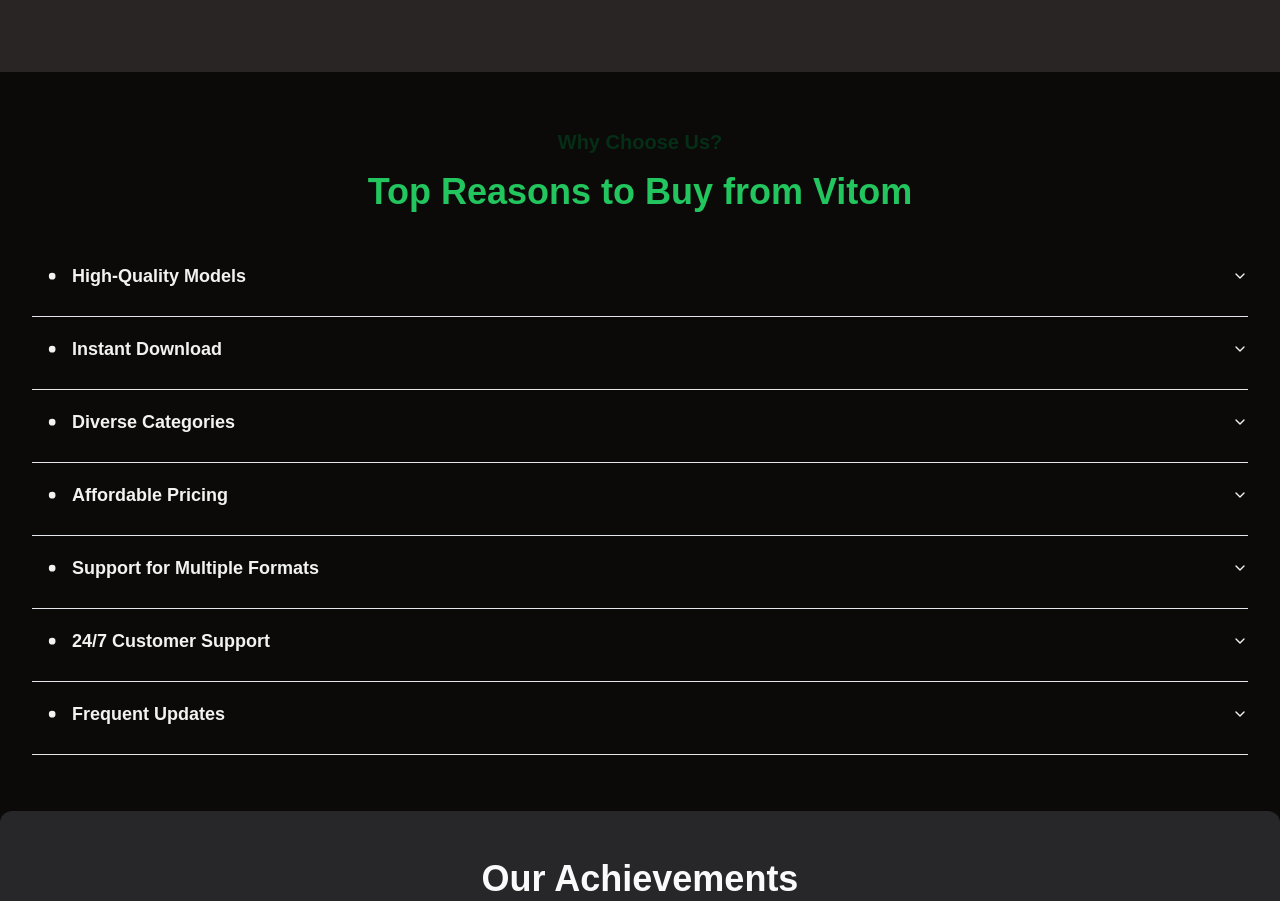
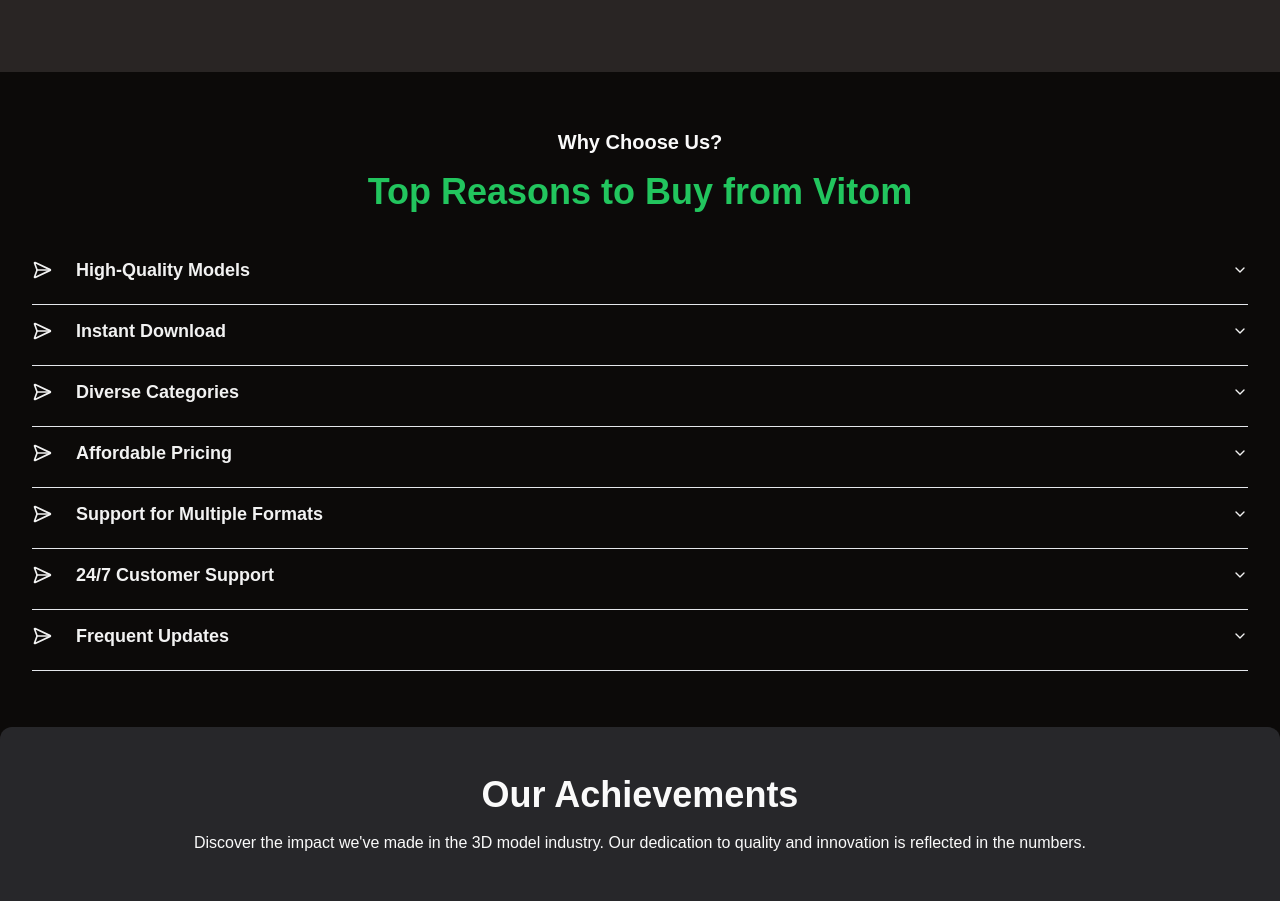
Before and after one commit to VitomOrg/Vitom-FE, a React (Vite) app: page / in a window 1280 px wide. Shown: the part 888-1789 px from the top of the page. Built offline with nearby package versions, Linux system fonts and the light colour scheme; no server answers; a web font is replaced by a local one.

Commit message:
Check is signed in

```diff
--- a/src/components/layout/main_layout.tsx
+++ b/src/components/layout/main_layout.tsx
@@ -1,12 +1,25 @@
-import { Outlet } from "react-router-dom";
+import { Outlet, useNavigate } from "react-router-dom";
 import Navbar from "./navbar";
 import Footer from "./footer";
+import { useAuth } from "@clerk/clerk-react";
+import { useEffect } from "react";
 
 const MainLayout = () => {
+  const navigate = useNavigate();
+  const { isSignedIn } = useAuth();
+
+  useEffect(() => {
+    if (!isSignedIn) {
+      navigate("/");
+    } else {
+      navigate("/products");
+    }
+  }, [isSignedIn, navigate]);
+
   return (
     <div className="relative flex flex-col w-full min-h-screen ">
       <Navbar />
-      <div className="flex flex-1 w-full  py-9">
+      <div className="flex flex-1 w-full py-9">
         <Outlet />
       </div>
       <Footer />
--- a/src/components/layout/navbar.tsx
+++ b/src/components/layout/navbar.tsx
@@ -1,10 +1,11 @@
-import { SignedIn, SignedOut, UserButton } from "@clerk/clerk-react";
+import { SignedIn, SignedOut, useAuth, UserButton } from "@clerk/clerk-react";
 import { NavLink, useNavigate } from "react-router-dom";
 import { Button } from "../ui";
 import assert from "@/assets";
 import IconNote from "@/components/common/icon-note";
 import { ModeToggle } from "@/components/common/mode-toggle";
 import { ArrowBigRight } from "lucide-react";
+import Show from "@/lib/show";
 
 const menu = [
   {
@@ -27,6 +28,7 @@
 
 const Navbar = () => {
   const navigator = useNavigate();
+  const { isSignedIn } = useAuth();
 
   return (
     <header className="sticky top-0 z-10 bg-accent text-accent-foreground">
@@ -37,6 +39,8 @@
           <span className="ml-2 ">Vitom</span>
         </NavLink>
         {/* Add menu */}
+        <Show>
+          <Show.When isTrue={!isSignedIn!}>
             <div className="flex items-center justify-center h-full gap-3 space-x-4">
               {menu.map((item) => (
                 <NavLink
@@ -50,6 +54,8 @@
                 </NavLink>
               ))}
             </div>
+          </Show.When>
+        </Show>
         {/*  Add ModeToggle and UserButton */}
         <div className="flex items-center gap-3 text-nowrap">
           <IconNote />
--- a/src/views/homepage/compoents/reason-list.tsx
+++ b/src/views/homepage/compoents/reason-list.tsx
@@ -4,7 +4,7 @@
   AccordionItem,
   AccordionTrigger,
 } from "@/components/ui";
-import { Dot } from "lucide-react";
+import { SendHorizonal } from "lucide-react";
 
 const ListReason = [
   {
@@ -48,7 +48,7 @@
     <section className="container my-14">
       {/* Section Header */}
       <div className="mb-8 space-y-4 text-center">
-        <h6 className="text-xl font-semibold text-primary-foreground">
+        <h6 className="text-xl font-semibold text-secondary-foreground">
           Why Choose Us?
         </h6>
         <h2 className="text-4xl font-bold text-primary">
@@ -61,8 +61,8 @@
         {ListReason.map((reason, index) => (
           <AccordionItem value={index.toString()} key={index}>
             <AccordionTrigger className="py-3 text-lg font-semibold text-left focus:outline-none hover:no-underline">
-              <div className="flex items-center">
-                <Dot className="size-10" />
+              <div className="flex items-center gap-6">
+                <SendHorizonal className="size-5" />
                 <span>{reason.title}</span>
               </div>
             </AccordionTrigger>
--- a/src/views/productpage/product-list/product_page.tsx
+++ b/src/views/productpage/product-list/product_page.tsx
@@ -1,14 +1,22 @@
 import DataRender from "@/components/data_render";
 import { Button } from "@/components/ui";
 import { UseListProduct } from "@/domains/stores/query-hook/product/use-product-list";
+import Show from "@/lib/show";
+import { useAuth } from "@clerk/clerk-react";
 import { useNavigate } from "react-router-dom";
 
 const ProductPage = () => {
   const navigate = useNavigate();
+  const { isSignedIn } = useAuth();
   const { data, isLoading } = UseListProduct({});
 
   return (
-    <div>
+    <section className="container">
+      <Show>
+        <Show.When isTrue={!isSignedIn}>
+          <h1>Product Page</h1>
+        </Show.When>
+        <Show.Else>
           <DataRender isLoading={isLoading}>
             {data?.data.map((product) => (
               <div key={product.id} className="flex items-baseline gap-2">
@@ -18,7 +26,9 @@
               </div>
             ))}
           </DataRender>
-    </div>
+        </Show.Else>
+      </Show>
+    </section>
   );
 };
 
```
Lines whose indentation alone changed are shown as unchanged.
